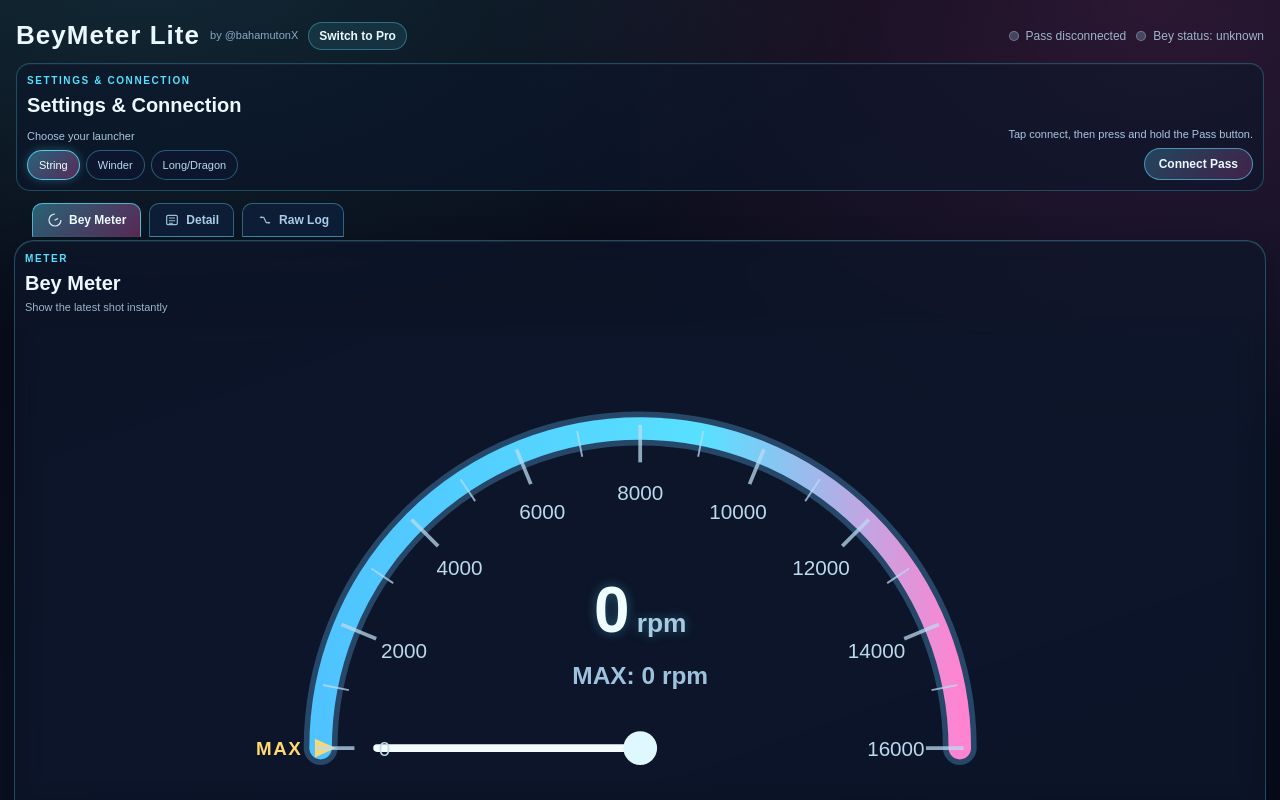
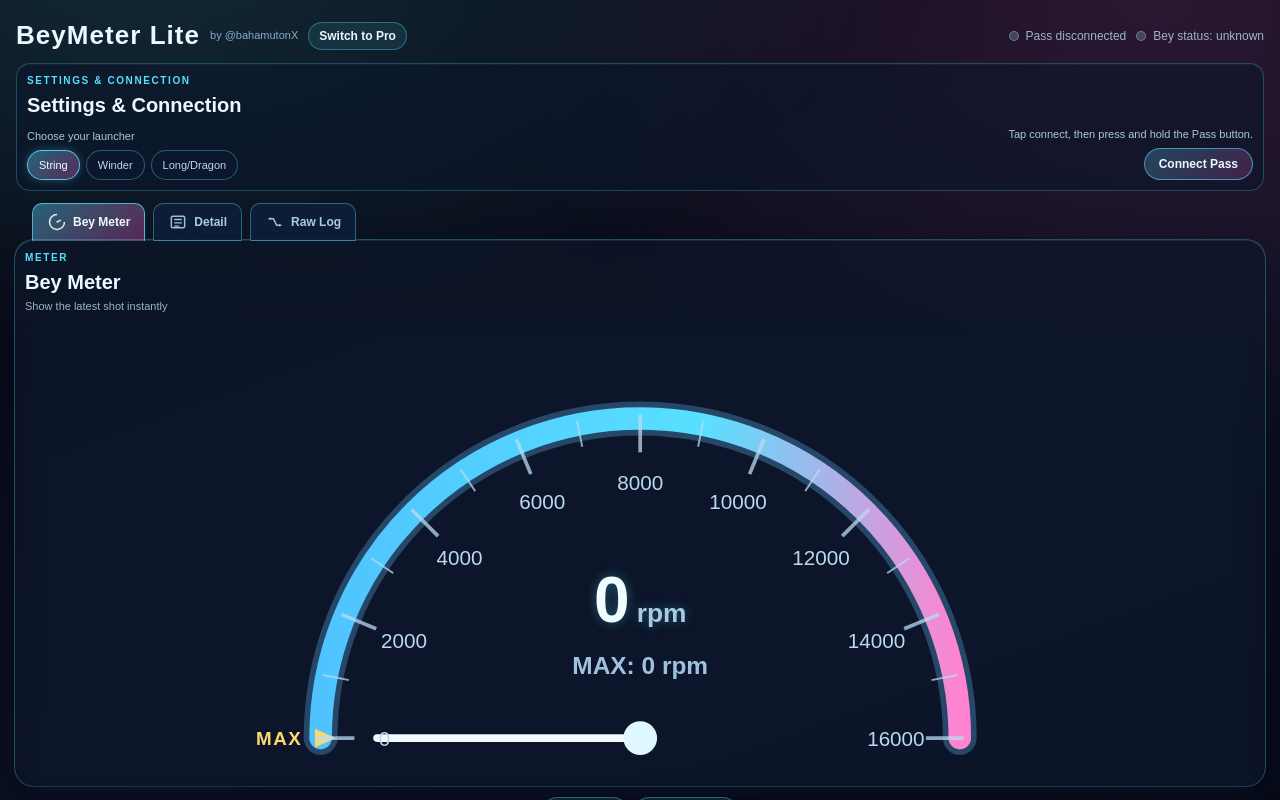
Before and after one commit to bahamutonX/BeyMeter, a React (Vite) app: page / in a window 1280 px wide. Built offline with nearby package versions, Linux system fonts and the light colour scheme; what @capacitor/core would draw is missing.

Commit message:
Polish desktop tabs and meter view fit

```diff
--- a/src/App.css
+++ b/src/App.css
@@ -358,8 +358,8 @@
 }
 
 .tab-icon-svg {
-  width: 16px;
-  height: 16px;
+  width: 20px;
+  height: 20px;
   opacity: 0.92;
   flex: 0 0 auto;
 }
@@ -886,7 +886,7 @@
   display: inline-flex;
   align-items: center;
   gap: 8px;
-  margin: 0 0 -1px;
+  margin: 0 0 -2px;
   padding-inline: 2px;
   background: transparent;
 }
@@ -897,6 +897,7 @@
 }
 
 .desktop-content-shell {
+  margin-top: -1px;
   padding: 10px;
   overflow: visible;
   border-radius: 20px;
@@ -1506,6 +1507,20 @@
     max-height: calc(100dvh - 330px);
   }
 
+  .desktop-tabbed-shell.meter-view .desktop-content-shell {
+    height: calc(100dvh - 252px);
+  }
+
+  .desktop-tabbed-shell.meter-view .desktop-content-body {
+    height: 100%;
+    overflow: hidden;
+  }
+
+  .desktop-tabbed-shell.meter-view .desktop-content-body > .meter-shell {
+    height: 100%;
+    min-height: 0;
+  }
+
   .desktop-content-body > .recent-shell {
     min-height: auto;
   }
--- a/src/app/AppShell.tsx
+++ b/src/app/AppShell.tsx
@@ -1462,7 +1462,7 @@ export function AppShell({ route: _route }: AppShellProps) {
   return (
     <main className={desktopMainClass}>
       {headerNode}
-      <div className="desktop-tabbed-shell">
+      <div className={`desktop-tabbed-shell ${desktopView === 'meter' ? 'meter-view' : ''}`}>
         <div className="desktop-view-switch" role="tablist" aria-label={t('nav.tabsAria')}>
           <button
             type="button"
```
